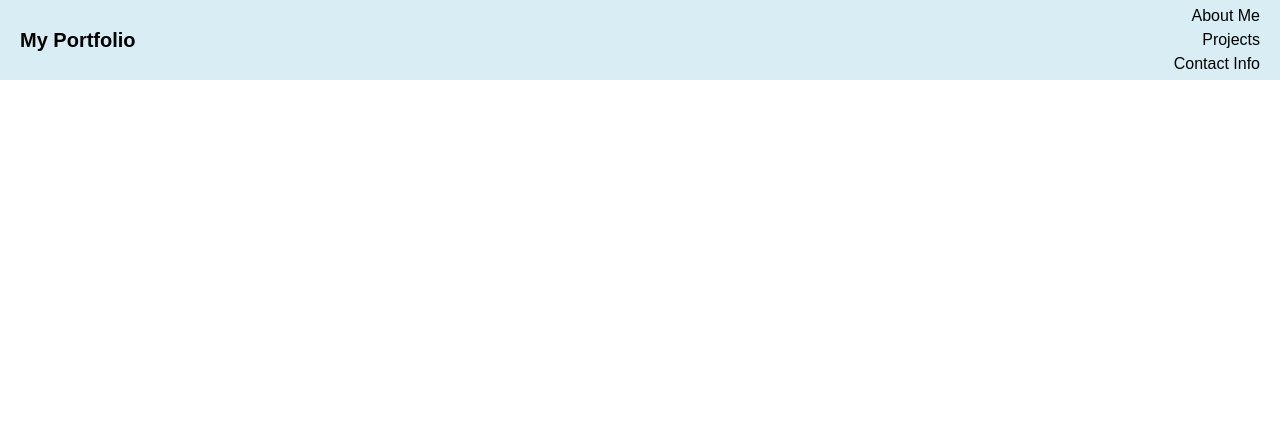
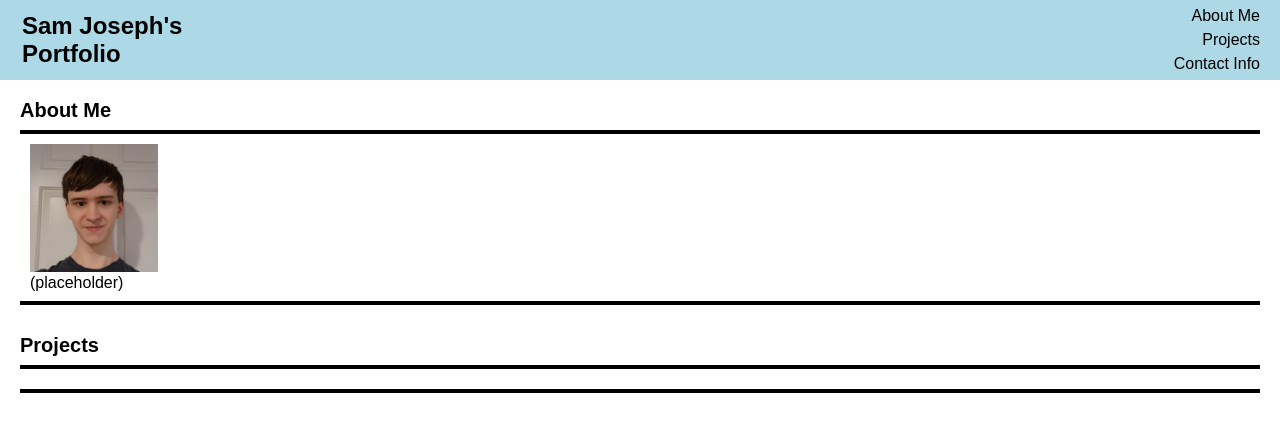
Before and after one commit to josephash/Professional-Portfolio, a plain HTML site: page index.html in a window 1280 px wide. Drawn offline with Linux system fonts and the light colour scheme.

Commit message:
.main layout

```diff
--- a/assets/css/style.css
+++ b/assets/css/style.css
@@ -4,11 +4,17 @@ header {
     justify-content: space-between;
     width: 100%;
     height: 80px;
-    background-color: rgba(173, 216, 230, 0.459);
+    background-color: lightblue;
+}
+header div {
+    display: flex;
+    flex-direction: column;
 }
 header h1 {
     white-space: nowrap;
-    font-size: 125%;
+    font-size: 150%;
+    align-self: flex-start;
+    padding: 2px;
 }
 header ul {
     display: flex;
@@ -32,10 +38,25 @@ header a {
     justify-content: center;
     align-items: center;
 }
+main {
+    display: flex;
+    flex-wrap: wrap;
+}
+main h1 {
+    font-size: 125%;
+    margin: 20px 0 0 20px;
+}
 section {
-
+    width: 100%;
+    margin: 10px 20px 10px 20px;
+    padding: 10px;
+    border-top: 4px solid black;
+    border-bottom: 4px solid black;
 }
-
+#img-self {
+    height: 128px;
+    width: 128px;
+}
 
 @media screen and (max-width: 992px) {
 
--- a/index.html
+++ b/index.html
@@ -11,7 +11,8 @@
 <body>
 	<header>
 		<div class="head-title">
-			<h1>My Portfolio</h1>
+			<h1>Sam Joseph's</h1>
+			<h1>Portfolio</h1>
 		</div>
 		<nav>
 			<ul>
@@ -22,11 +23,18 @@
 		</nav>
 	</header>
 	<main>
+		<h1>About Me</h1>
 		<section>
 			<!-- about me -->
+			<img src="./assets/images/about-me-photo.jpg" alt="Photo of Sam Joseph" id="img-self">
+			<p>(placeholder)</p>
 		</section>
+		<h1>Projects</h1>
 		<section>
 			<!-- projects -->
+			<div class="projects">
+
+			</div>
 		</section>
 	</main>
 	<footer>
```
Also changed, not shown: assets/images/placeholder.png (added).
